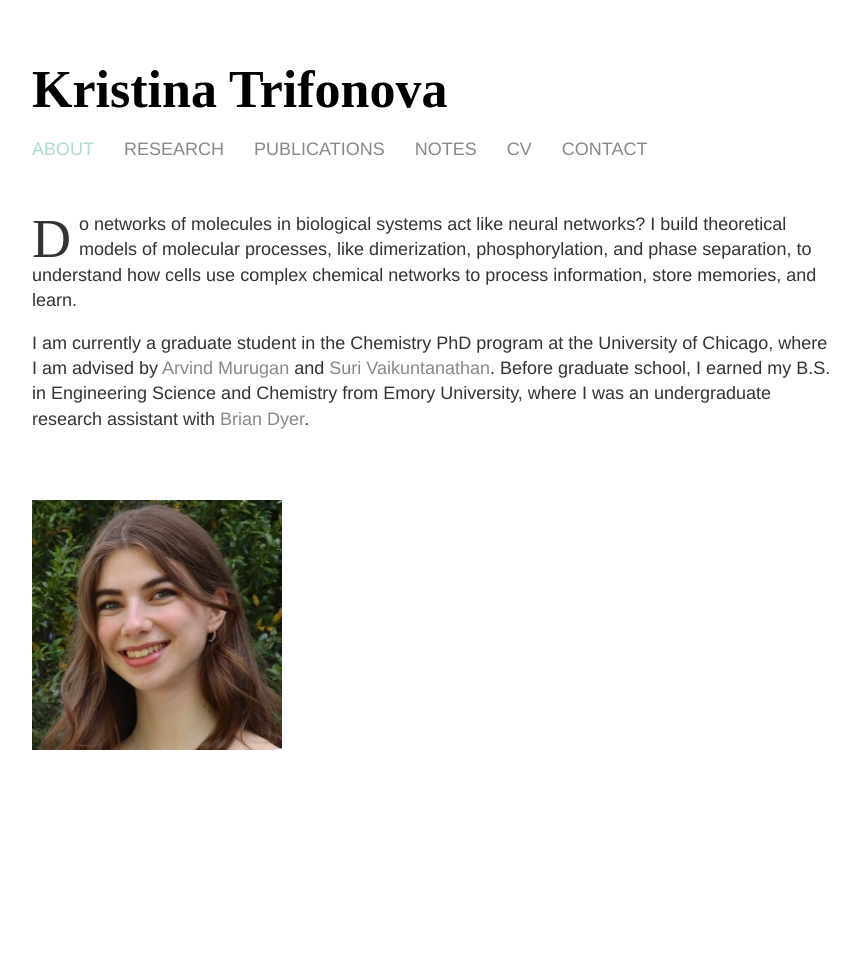
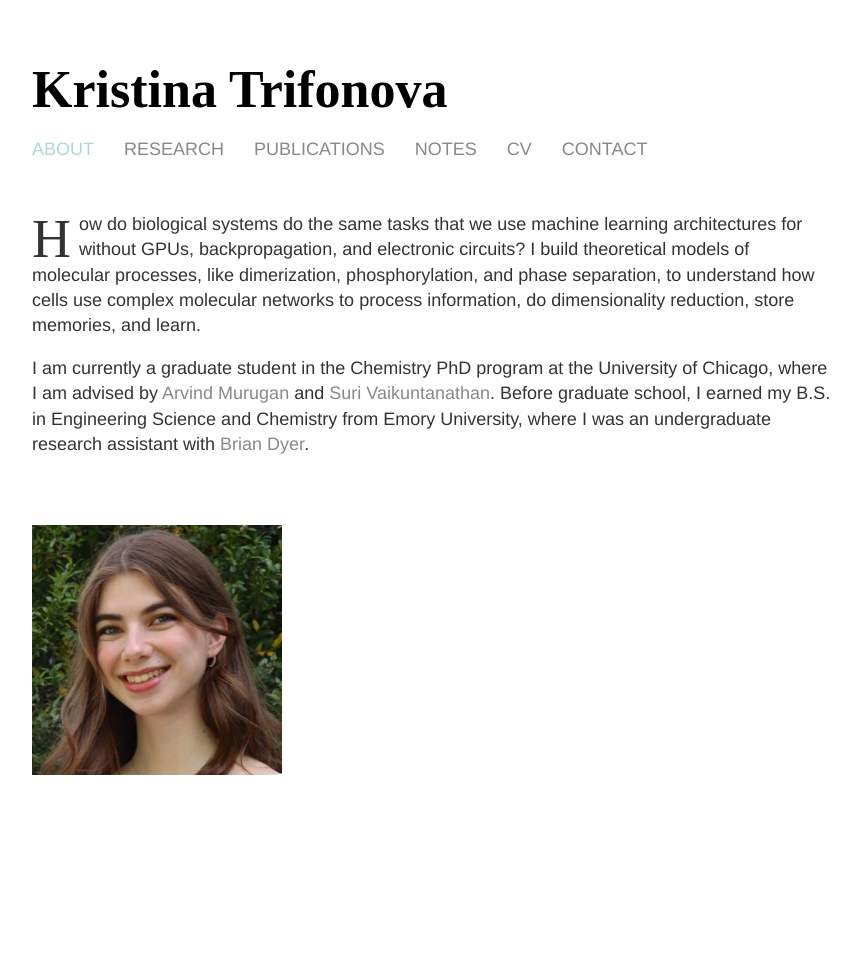
Before and after one commit to k-trifonova/k-trifonova.github.io, a Jekyll site: the page built from index.html, in a window 1280 px wide. Shown: the whole page, without its empty margins (208-1068 px from the left). Built offline with Jekyll 4.4.1, drawn with Linux system fonts in a browser that asks for light colours.

Commit message:
Updated research description

```diff
--- a/index.html
+++ b/index.html
@@ -23,7 +23,7 @@ title: Kristina Trifonova | About
 </style>-->
 <div class="blurb">
   <p class="drop-cap">
-    Do networks of molecules in biological systems act like neural networks? I build theoretical models of molecular processes, like dimerization, phosphorylation, and phase separation, to understand how cells use complex chemical networks to process information, store memories, and learn.
+    How do biological systems do the same tasks that we use machine learning architectures for without GPUs, backpropagation, and electronic circuits? I build theoretical models of molecular processes, like dimerization, phosphorylation, and phase separation, to understand how cells use complex molecular networks to process information, do dimensionality reduction, store memories, and learn.
   </p>
   <p>
     I am currently a graduate student in the Chemistry PhD program at the University of Chicago, where I am advised by <a href="http://muruganlab.uchicago.edu/" target="_blank">Arvind Murugan</a> and <a href="https://vaikuntanathan-group.uchicago.edu/" target="_blank">Suri Vaikuntanathan</a>. Before graduate school, I earned my B.S. in Engineering Science and Chemistry from Emory University, where I was an undergraduate research assistant with <a href="https://scholarblogs.emory.edu/dyerlab/group/brian-dyer/" target="_blank">Brian Dyer</a>.
```
